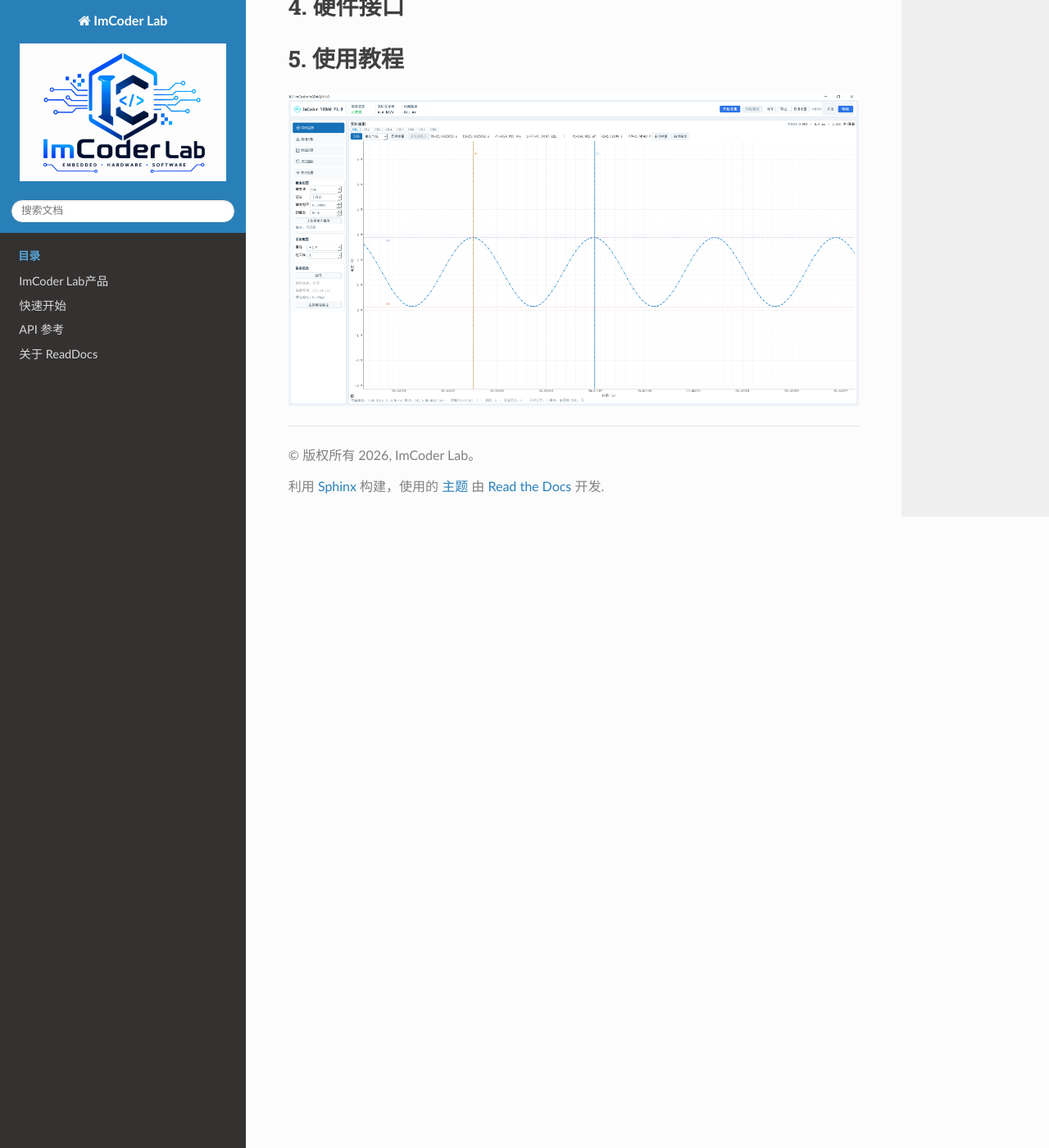
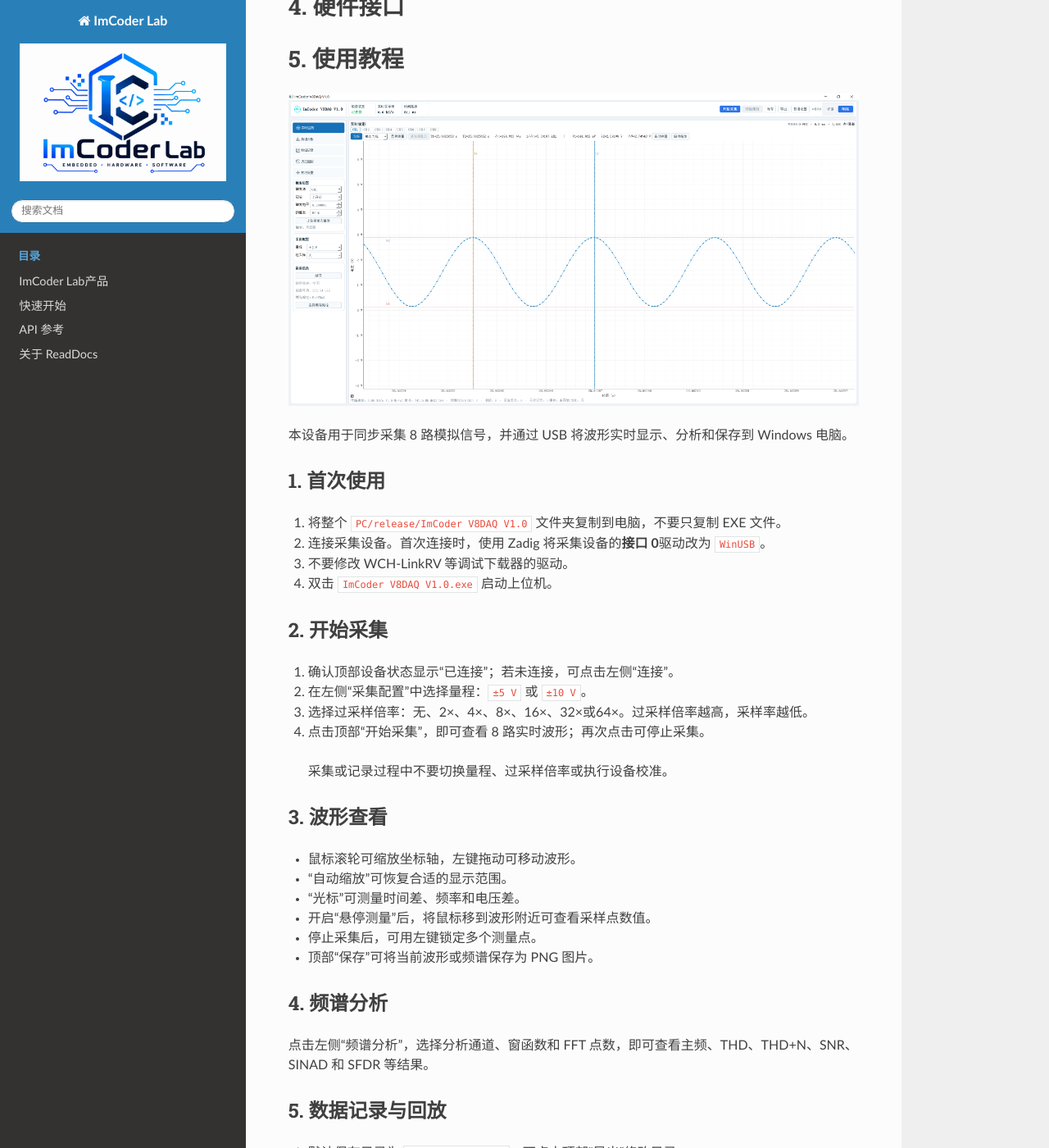
Before and after one commit to COYOO1510/ImCoder-Lab, a Sphinx documentation site: the page built from source/COYOO/ch32v307v_ch8_daq.md, in a window 1280 px wide and 1400 px high, scrolled down 1671 px. Shown: the whole window at 82% size. Built offline with Sphinx 7.4.7 and the Read the Docs theme 3.1.0, drawn with Linux system fonts in a browser that asks for light colours; some of the changed text lies outside the part shown.

Commit message:
2026-09-03

```diff
--- a/source/COYOO/ch32v307v_ch8_daq.md
+++ b/source/COYOO/ch32v307v_ch8_daq.md
@@ -58,3 +58,60 @@ orphan: true
 # 5. 使用教程
 
 ![V8DAQ](../_static/images/V8DAQ.png)
+
+本设备用于同步采集 8 路模拟信号，并通过 USB 将波形实时显示、分析和保存到 Windows 电脑。
+
+## 1. 首次使用
+
+1. 将整个 `PC/release/ImCoder V8DAQ V1.0` 文件夹复制到电脑，不要只复制 EXE 文件。
+2. 连接采集设备。首次连接时，使用 Zadig 将采集设备的**接口 0**驱动改为 `WinUSB`。
+3. 不要修改 WCH-LinkRV 等调试下载器的驱动。
+4. 双击 `ImCoder V8DAQ V1.0.exe` 启动上位机。
+
+## 2. 开始采集
+
+1. 确认顶部设备状态显示“已连接”；若未连接，可点击左侧“连接”。
+2. 在左侧“采集配置”中选择量程：`±5 V` 或 `±10 V`。
+3. 选择过采样倍率：无、2×、4×、8×、16×、32×或64×。过采样倍率越高，采样率越低。
+4. 点击顶部“开始采集”，即可查看 8 路实时波形；再次点击可停止采集。
+
+> 采集或记录过程中不要切换量程、过采样倍率或执行设备校准。
+
+## 3. 波形查看
+
+- 鼠标滚轮可缩放坐标轴，左键拖动可移动波形。
+- “自动缩放”可恢复合适的显示范围。
+- “光标”可测量时间差、频率和电压差。
+- 开启“悬停测量”后，将鼠标移到波形附近可查看采样点数值。
+- 停止采集后，可用左键锁定多个测量点。
+- 顶部“保存”可将当前波形或频谱保存为 PNG 图片。
+
+## 4. 频谱分析
+
+点击左侧“频谱分析”，选择分析通道、窗函数和 FFT 点数，即可查看主频、THD、THD+N、SNR、SINAD 和 SFDR 等结果。
+
+## 5. 数据记录与回放
+
+1. 默认保存目录为 `文档\VDAQ-Records`，可点击顶部“导出”修改目录。
+2. 在“数据记录”页选择记录模式、格式和通道。
+3. 点击顶部“开始缓存”开始记录，完成后点击“停止记录”。
+4. 推荐使用 `.vdaq` 格式进行高速或长时间记录；CSV 文件较大，适合短时间记录或导入其他软件。
+5. 在“历史回放”页选择记录文件，可缩放、翻页、拖动时间轴并查看各通道数据；也可在记录列表中双击文件直接回放。
+
+异常中止的记录会保留为 `.partial` 临时文件，它不是完整记录文件。
+
+## 6. 通道设置与校准
+
+在“校准设置”页可以修改通道名称、显示状态、单位、工程增益和工程零偏。
+
+设备电压校准需要精密直流源和高精度万用表，必须先停止采集和记录。`±5 V` 与 `±10 V` 量程需分别校准；不熟悉校准流程时，请勿写入设备校准参数。
+
+## 7. 常见问题
+
+- **设备未连接**：检查 USB 线、电源及接口 0 是否已正确绑定 WinUSB。
+- **没有波形**：确认已点击“开始采集”，输入接线正确，信号没有超出所选量程。
+- **出现饱和提示**：输入接近满量程，请降低信号幅值或切换到 `±10 V` 量程。
+- **记录文件过大**：优先使用 VDAQ 格式，或提高过采样倍率以降低采样率。
+- **设备意外断开**：上位机会尝试自动重连；若仍失败，请重新插拔 USB 后点击“连接”。
+
+关闭软件前，请先停止数据记录和采集。
```
